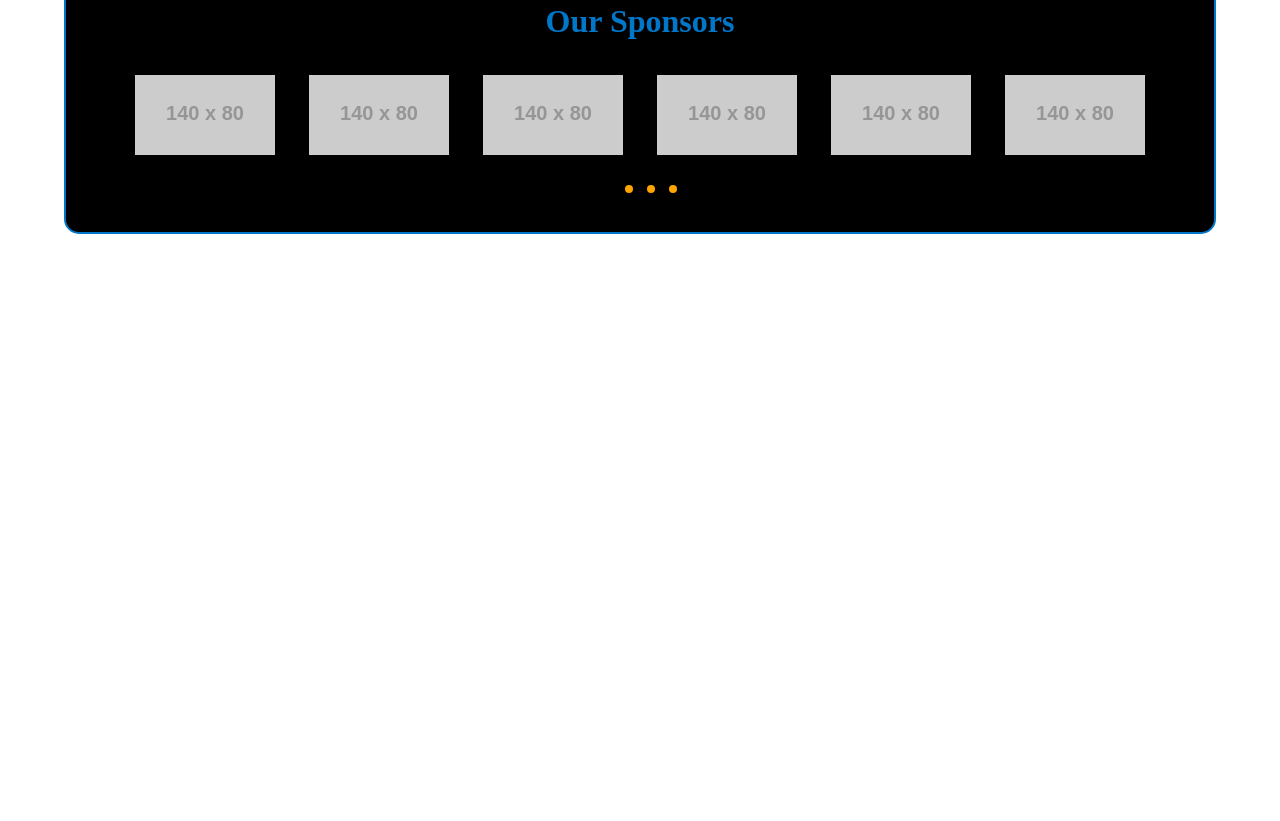
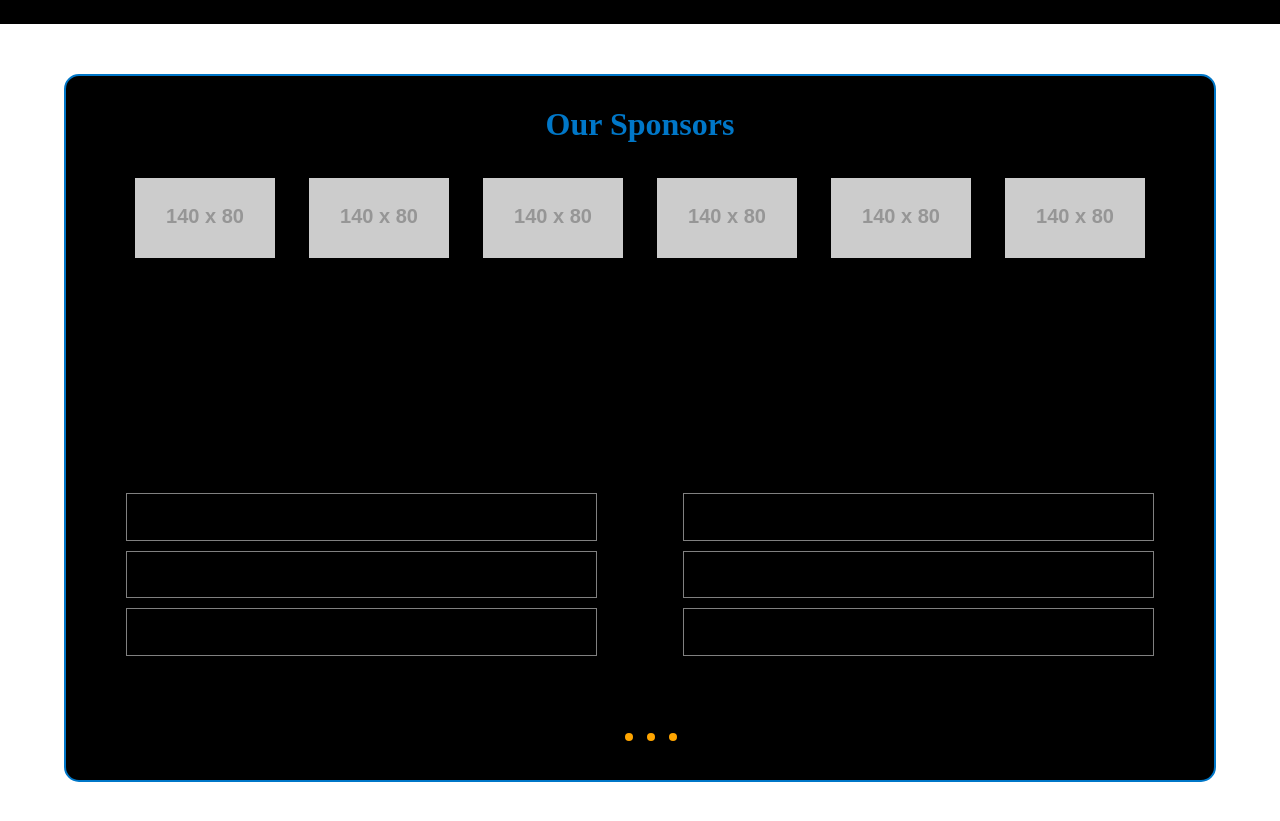
Before and after one commit to Ibrahim2709-raaz/KVA-Project, a plain HTML site: page Home/index.html in a window 1280 px wide. Shown: the part 1233-2054 px from the top of the page. Before the commit the page ends 1517 px from the top, so only its background shows below. Drawn offline with Linux system fonts and the light colour scheme; placeholder pictures from the web are drawn by us.

Commit message:
Congradulation and News - Events Sections

```diff
--- a/Home/index.html
+++ b/Home/index.html
@@ -50,6 +50,31 @@
         <img src="https://via.placeholder.com/140x80" alt="Sponsor 6">
     </div>
 
+<!-- Congradulations secton -->
+<section>
+<div class="container congrats-container">
+	<div id="pic">pic</div>
+	<div id="congrats">Congradulations </div>
+</div>
+</section>
+
+<!-- News and Events section -->
+<section>
+<div class="container news-events-container">
+  <div id="news">News
+  	<div>News 1</div>
+    <div>News 2</div>
+    <div>News 3</div>
+   </div>
+  <div id="events">Events
+  	<div>Event 1</div>
+    <div>Event 2</div>
+    <div>Event 3</div>
+   </div>
+</div>
+</section>
+
+<section>
     <div class="dots">
         <span class="dot active"></span>
         <span class="dot"></span>
--- a/Home/style.css
+++ b/Home/style.css
@@ -118,3 +118,44 @@ nav ul li a {
 .dot.active {
     background-color: black;
 }
+
+.container{
+    border: 2px solid black;
+    padding: 2%;
+    margin: 2% 0%;
+    width:100%
+  }
+
+  /*Congrats section styling */
+  .congrats-container{
+    display: grid;
+    grid-template-columns: 1fr 2fr;
+    gap: 5%;
+  }
+
+  .congrats-container div{
+    border: 1px solid black;
+    padding: 2%;
+    font-size: 1.5em;
+    text-align: left;
+  }
+  /*News and events styling*/
+  .news-events-container {
+    display: grid;
+    grid-template-columns: 1fr 1fr;
+    gap: 5%;
+  }
+
+  .news-events-container div {
+    border: 1px solid black;
+    padding: 3%;
+    font-size: 1.5em;
+    text-align: left;
+  }
+
+  #news div, #events div {
+    font-size: 1em;
+    margin: 2% 0%;
+    padding: 2%;
+    border: 1px solid grey;
+  }
```
